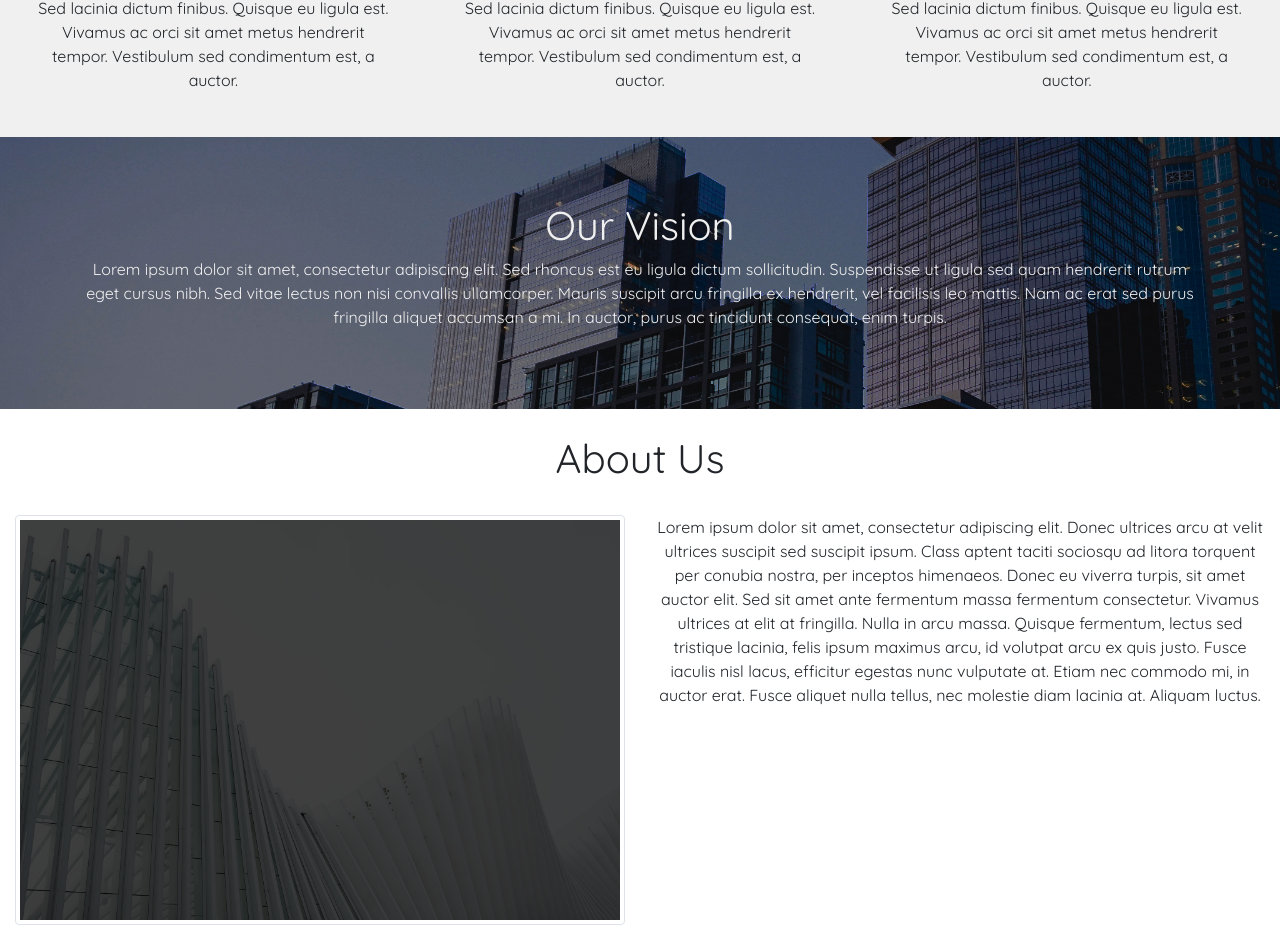
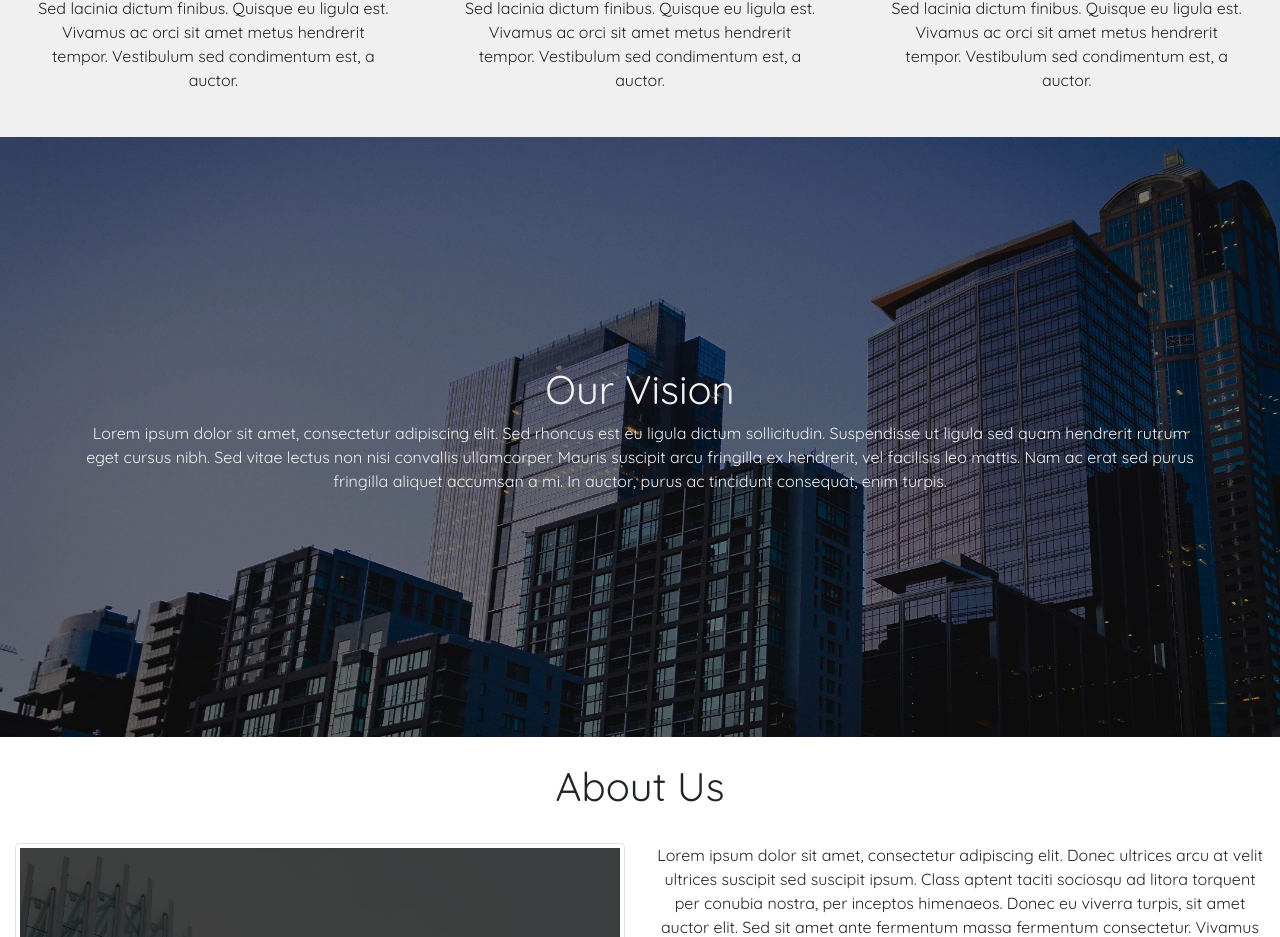
Before and after one commit to rparmasar/svi-site, a React (Create React App) app: page / in a window 1280 px wide. Shown: the part 920-1857 px from the top of the page. Built offline with nearby package versions, Linux system fonts and the light colour scheme.

Commit message:
Fixed navbar blocking section headers

```diff
--- a/src/App.css
+++ b/src/App.css
@@ -4,11 +4,11 @@
   padding: 0;
 }
 
-html, body {
-  /* overflow-x: hidden; */
+html {
+  scroll-padding-top: 56px;
 }
 body {
-  position: relative
+  position: relative;
 }
 
 .jumbotron {
@@ -28,8 +28,9 @@ body {
 
 #svi-vision-jumbo{
   background-image: url("./assets/bgskyscrapers.jpg");
-  align-items: flex-start;
+  align-items: center;
   height: auto;
+  height: 75vh;
 }
 
 .svi-nav{
@@ -51,6 +52,7 @@ body {
   padding-top: 2%;
   padding-bottom: 2%;
 }
+
 
 .svg-inline--fa {
   margin-right: 2%;
--- a/src/App.js
+++ b/src/App.js
@@ -14,7 +14,7 @@ function App() {
   return (
     <div className="App">
         <Navbar collapseOnSelect expand="lg" bg="dark" variant="dark" className="svi-nav" sticky="top">
-            <Navbar.Brand href="#home">
+            <Navbar.Brand href="#svi-cover-jumbo">
               <img
                 src={logo}
                 width="70"
@@ -28,12 +28,12 @@ function App() {
             <Nav className="w-100 nav-justified">
               <Nav.Link href="#svi-services-container">Our Services</Nav.Link>
               <Nav.Link href="#svi-vision-jumbo">Our Vision</Nav.Link>
-              <Nav.Link href="#svi-vision-jumbo">About Us</Nav.Link>
-              <Nav.Link href="#svi-vision-jumbo">Our Customers</Nav.Link>
+              <Nav.Link href="#svi-aboutus">About Us</Nav.Link>
+              <Nav.Link href="#svi-testimonials-container">Our Customers</Nav.Link>
             </Nav>
             </Navbar.Collapse>
         </Navbar>
-     <Jumbotron fluid>
+     <Jumbotron fluid id="svi-cover-jumbo">
         <Container>
           <div id="svi-cover-jumbo-text">
             <h1>We help our investors secure their financial futures through real estate.</h1>
```
Also changed, not shown: 1 other file (tests, documents, lock files or other folders).
